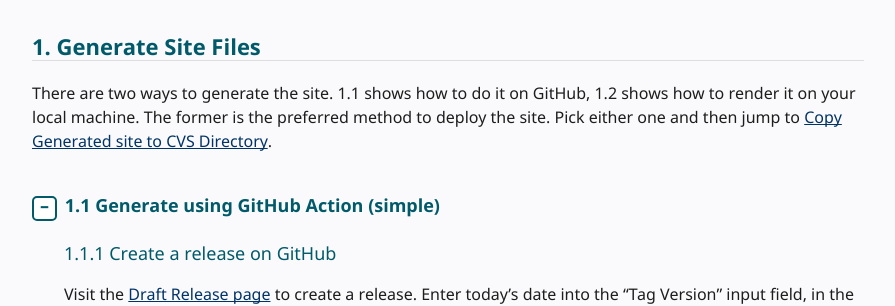
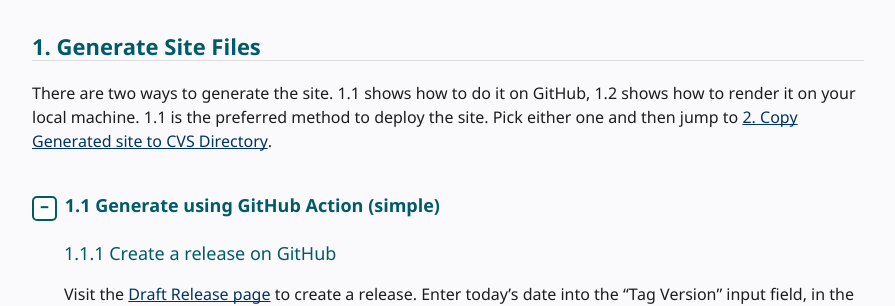
Before and after one commit to w3c/wai-website-theme, a Jekyll site: the page built from content/technical-publication.md, in a window 1280 px wide and 900 px high, scrolled down 641 px. Shown: the part 178-484 px from the top of the window, without its empty margins (336-1231 px from the left). Built offline with Jekyll 4.4.1, drawn with Linux system fonts in a browser that asks for light colours; cached includes are drawn as plain includes; comment, search, counter and statistics services are not loaded.

Commit message:
Update technical-publication.md

```diff
--- a/content/technical-publication.md
+++ b/content/technical-publication.md
@@ -29,7 +29,7 @@ Publishing the WAI Website is a series of mostly manual steps that ensure no dat
 
 ## 1. Generate Site Files
 
-There are two ways to generate the site. 1.1 shows how to do it on GitHub, 1.2 shows how to render it on your local machine. The former is the preferred method to deploy the site. Pick either one and then jump to [Copy Generated site to CVS Directory](#copy-to-cvs).
+There are two ways to generate the site. 1.1 shows how to do it on GitHub, 1.2 shows how to render it on your local machine. 1.1 is the preferred method to deploy the site. Pick either one and then jump to [2. Copy Generated site to CVS Directory](#copy-to-cvs).
 
 {% include excol.html type="start" id="simple" open="true" %}
 
```
